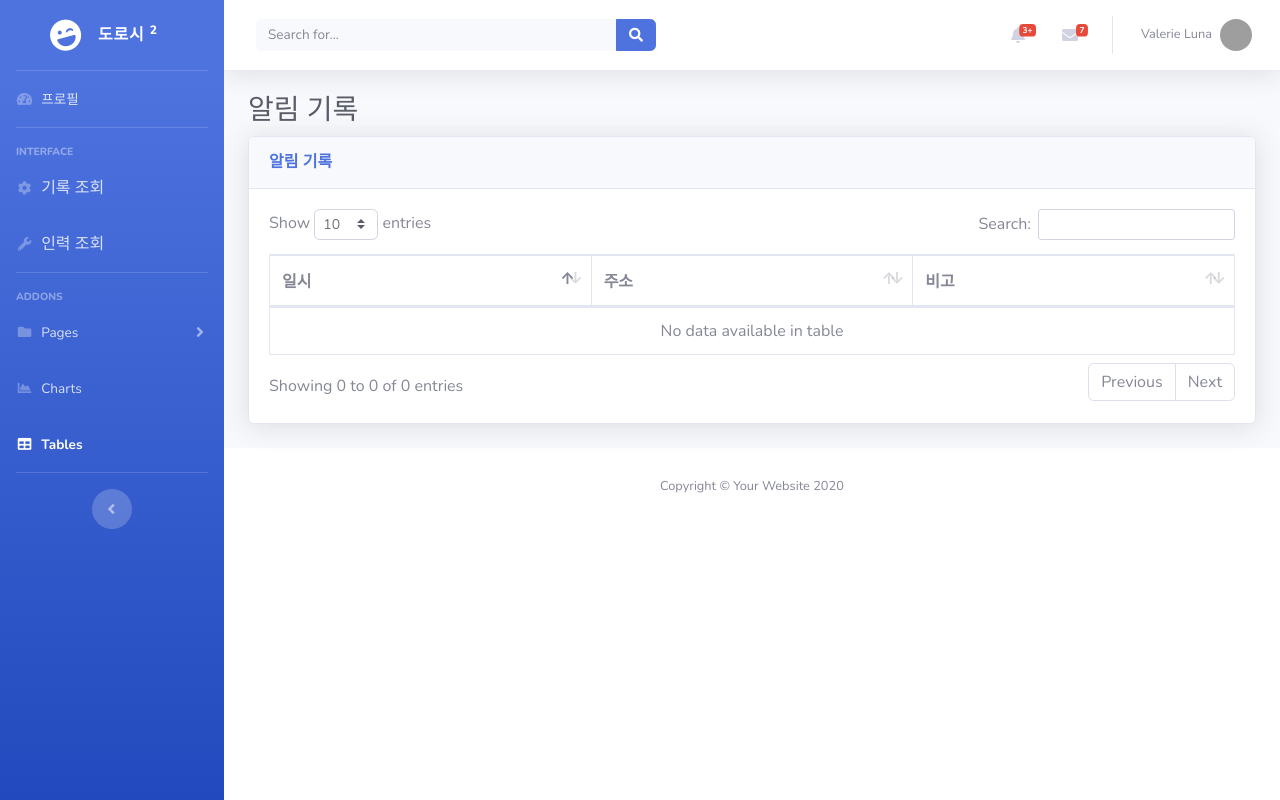
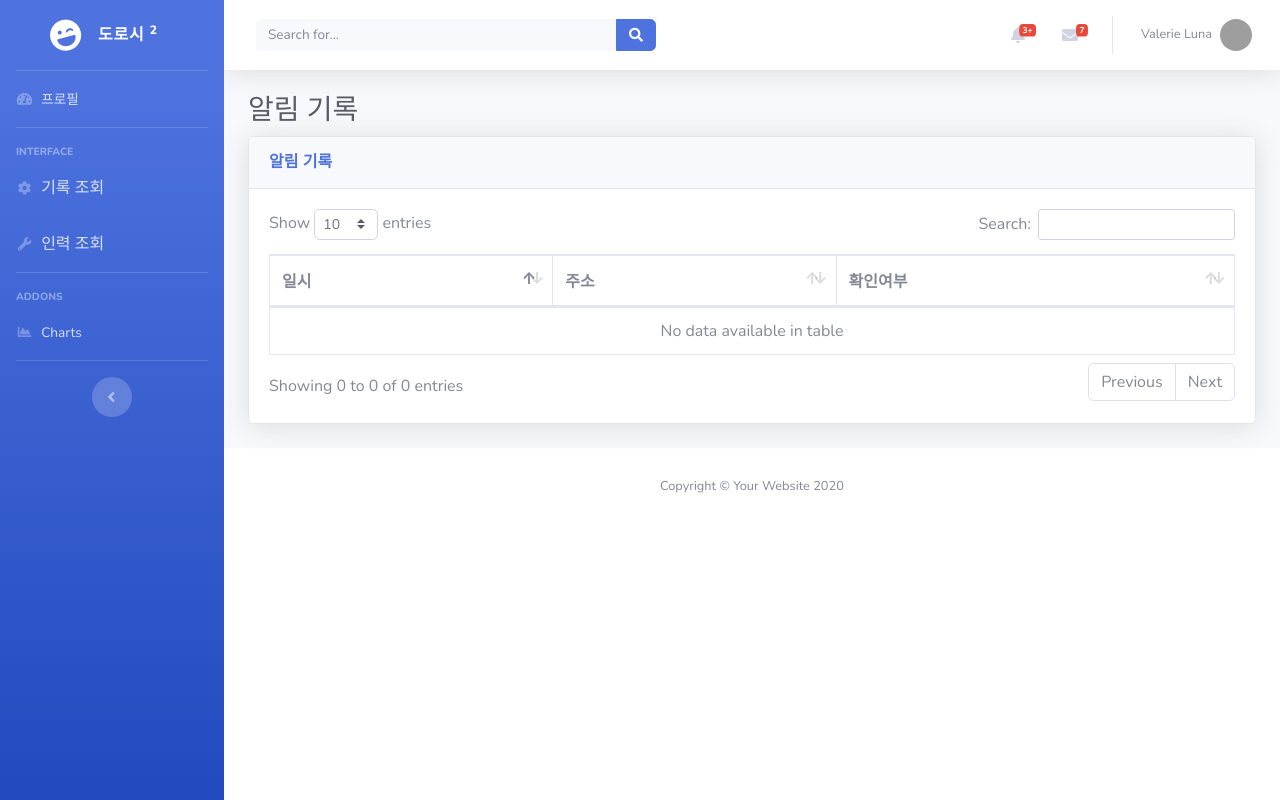
Before and after one commit to Yejin6911/GraduationProject, a Django app: page /record/ in a window 1280 px wide. Run offline with Django 3.2, Linux system fonts and the light colour scheme; data that the repository does not hold is empty; some libraries are stand-ins or nearby versions; grey boxes are pictures that could not be loaded.

Commit message:
html 수정

```diff
--- a/templates/alarms/alert.html
+++ b/templates/alarms/alert.html
@@ -18,8 +18,8 @@
         xhr.setRequestHeader('X-CSRFToken', '{{ csrf_token }}');
         xhr.setRequestHeader('Content-Type', 'application/json');
         xhr.send(JSON.stringify({
-            'latitude': 37.511897,
-            'longitude': 126.867698,
+            'latitude': 37.546723,
+            'longitude': 126.868822,
         }));
     };
 </script>
--- a/templates/base.html
+++ b/templates/base.html
@@ -8,7 +8,7 @@
     <meta name="description" content="">
     <meta name="author" content="">
 
-    <title>간단한 지도 표시하기</title>
+    <title>도로시</title>
     <!-- Custom fonts for this template -->
     <link href="{% static "vendor/fontawesome-free/css/all.min.css" %}" rel="stylesheet" type="text/css">
     <link href="https://fonts.googleapis.com/css?family=Nunito:200,200i,300,300i,400,400i,600,600i,700,700i,800,800i,900,900i"
@@ -88,10 +88,10 @@
 
       <!-- Nav Item - Pages Collapse Menu -->
       <li class="nav-item">
-        <a class="nav-link collapsed" href="#" data-toggle="collapse" data-target="#collapsePages" aria-expanded="true" aria-controls="collapsePages">
-          <i class="fas fa-fw fa-folder"></i>
-          <span>Pages</span>
-        </a>
+{#        <a class="nav-link collapsed" href="#" data-toggle="collapse" data-target="#collapsePages" aria-expanded="true" aria-controls="collapsePages">#}
+{#          <i class="fas fa-fw fa-folder"></i>#}
+{#          <span>Pages</span>#}
+{#        </a>#}
         <div id="collapsePages" class="collapse" aria-labelledby="headingPages" data-parent="#accordionSidebar">
           <div class="bg-white py-2 collapse-inner rounded">
             <h6 class="collapse-header">Login Screens:</h6>
@@ -114,11 +114,11 @@
       </li>
 
       <!-- Nav Item - Tables -->
-      <li class="nav-item active">
-        <a class="nav-link" href="tables.html">
-          <i class="fas fa-fw fa-table"></i>
-          <span>Tables</span></a>
-      </li>
+{#      <li class="nav-item active">#}
+{#        <a class="nav-link" href="tables.html">#}
+{#          <i class="fas fa-fw fa-table"></i>#}
+{#          <span>Tables</span></a>#}
+{#      </li>#}
 
       <!-- Divider -->
       <hr class="sidebar-divider d-none d-md-block">
--- a/templates/map/record.html
+++ b/templates/map/record.html
@@ -236,7 +236,7 @@
                     <tr>
                       <th>일시</th>
                       <th>주소</th>
-                      <th>비고</th>
+                      <th>확인여부</th>
                     </tr>
                   </thead>
                   <tbody>
@@ -244,7 +244,13 @@
                     <tr>
                       <td>{{ i.date }}</td>
                       <td>{{ i.address }}</td>
-                      <td>{{ i.checked }}</td>
+                      <td>
+                          {% if i.checked %}
+                                O
+                          {% else %}
+                                X
+                          {% endif %}
+                       </td>
                     </tr>
                   {% endfor %}
                   </tbody>
@@ -252,7 +258,6 @@
               </div>
             </div>
           </div>
-
         </div>
         <!-- /.container-fluid -->
 
```
Also changed, not shown: templates/map/cctv.html (+9 -7 lines).
